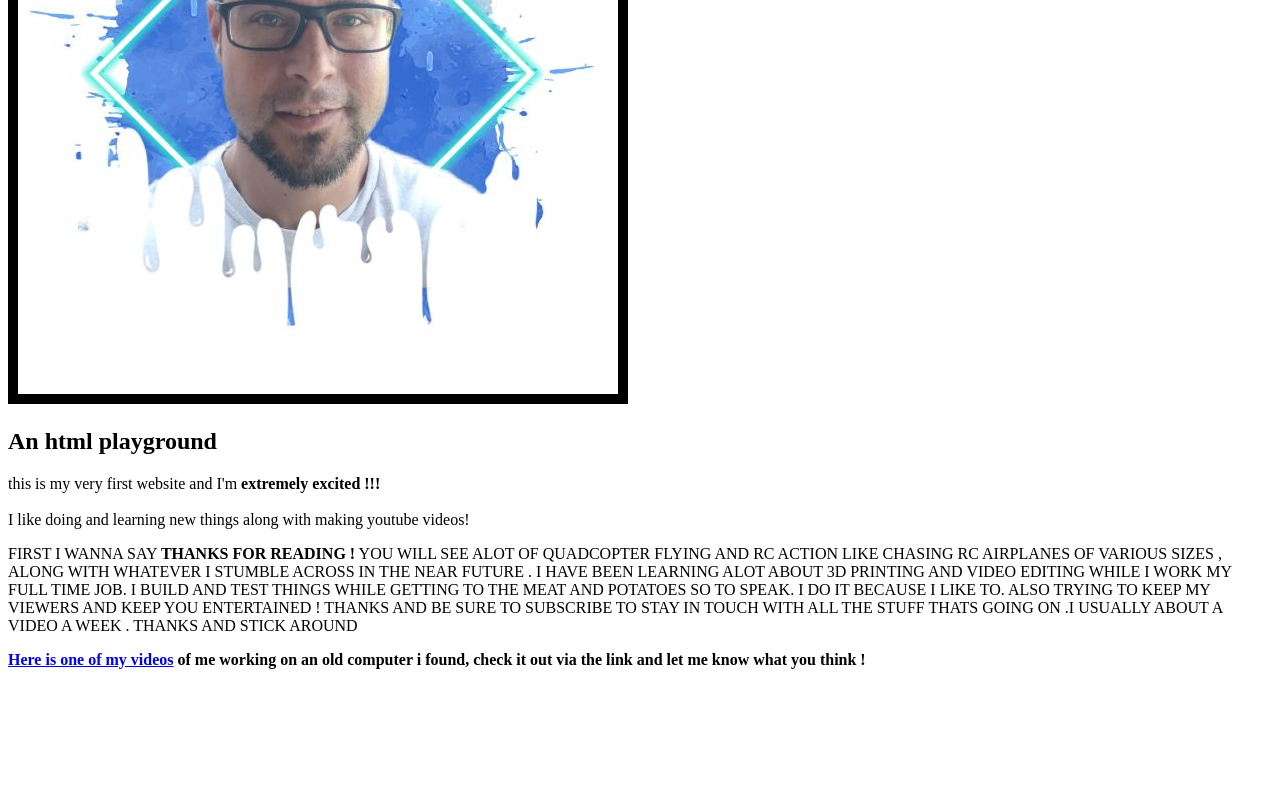
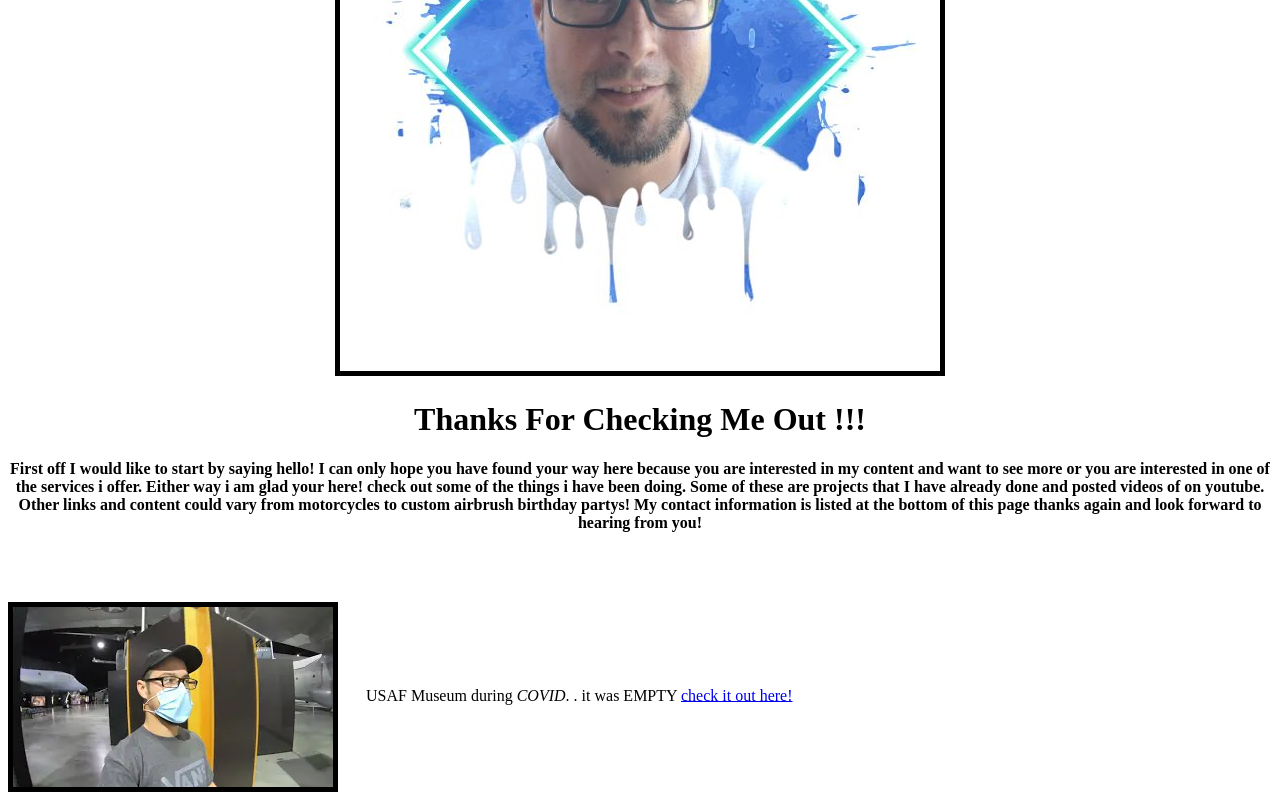
Before and after one commit to TheSnakehorse/thesnakehorse.github.io, a plain HTML site: page index.html in a window 1280 px wide. Shown: the part 314-1114 px from the top of the page. Before the commit the page ends 1025 px from the top, so only its background shows below. Drawn offline with Linux system fonts and the light colour scheme.

Commit message:
Add files via upload

```diff
--- a/index.html
+++ b/index.html
@@ -1,29 +1,32 @@
 <!DOCTYPE html>
 <html>
     <head>
-        <meta charset="utf-8>"
-        <meta name="viewport"   content="width=device-width, initial-scale=1">
-        <title>My first website</title>
+        <meta charset="utf-8">
+        <meta name="viewport" content="width=device-width, initial-scale=1">
+         <title>Jesses page, welcome! </title>
+
     </head>
 <body>
-    <h1>My first website </h1>
-    <br> <img src="edited face pic .jpg" border="10">
-        <h2>An html playground </h2>
-
-        this is my very first website and I'm <b>extremely excited !!!</b>
-        <br> <br>   I like doing and learning new things along with making youtube videos!
-        <p>
-            FIRST I WANNA SAY <strong>THANKS FOR READING !</strong> YOU WILL SEE ALOT OF QUADCOPTER FLYING AND RC ACTION LIKE CHASING RC AIRPLANES OF VARIOUS SIZES ,  ALONG WITH WHATEVER I STUMBLE ACROSS IN THE NEAR FUTURE .
-             I HAVE BEEN LEARNING ALOT ABOUT 3D PRINTING AND VIDEO EDITING WHILE I WORK MY FULL TIME JOB. I BUILD AND TEST THINGS WHILE GETTING TO THE MEAT AND POTATOES SO TO SPEAK. I DO IT BECAUSE I LIKE TO.
-              ALSO TRYING TO KEEP MY VIEWERS AND KEEP YOU ENTERTAINED  ! THANKS AND BE SURE TO SUBSCRIBE TO STAY IN TOUCH WITH ALL THE STUFF THATS GOING ON .I USUALLY ABOUT A VIDEO A WEEK . THANKS AND STICK AROUND
-
-        </p>
-        <p>
-            <b><a href="https://youtu.be/FFLdqe-MYLo" target="_blank" >Here is one of my videos</a> of me working on an old computer i found, check it out via the link and let me know what you think !</b>
-        </p>
-        <br>
+    <h1 align="center"><b>A little bit of everything </b></h1>
+     <center><img src="edited face pic .jpg" border="5" alt=""> </center>
+      <h1 align="center">Thanks For Checking Me Out !!!</h1>
+      <p align="center"><b>
+        First off I would like to start by saying hello! I can only hope you have found your way here because you are interested in my content
+        and want to see more or you are interested in one of the services i offer. Either way i am glad your here! check out
+        some of the things i have been doing. Some of these are projects that I have already done and posted videos of on youtube. Other links
+        and content could vary from motorcycles to custom airbrush birthday partys! My contact information is listed at the bottom of this page
+        thanks again and look forward to hearing from you!
+      </p> </b>
+<br><br><br>
+      <img src="mqdefault_6s.webp" border="5"
+            <h1 align="center"> &nbsp; &nbsp; &nbsp;
+             USAF Museum during <i> COVID</i>. . it was EMPTY   <a href="https://youtu.be/4V3UzD7bNE0" target="_blank">check it out here!</a>
+            </h1>
 
 
 
-    </body>
+
+
+</body>
+
 </html>
```
Also changed, not shown: mqdefault_6s.webp (added).
